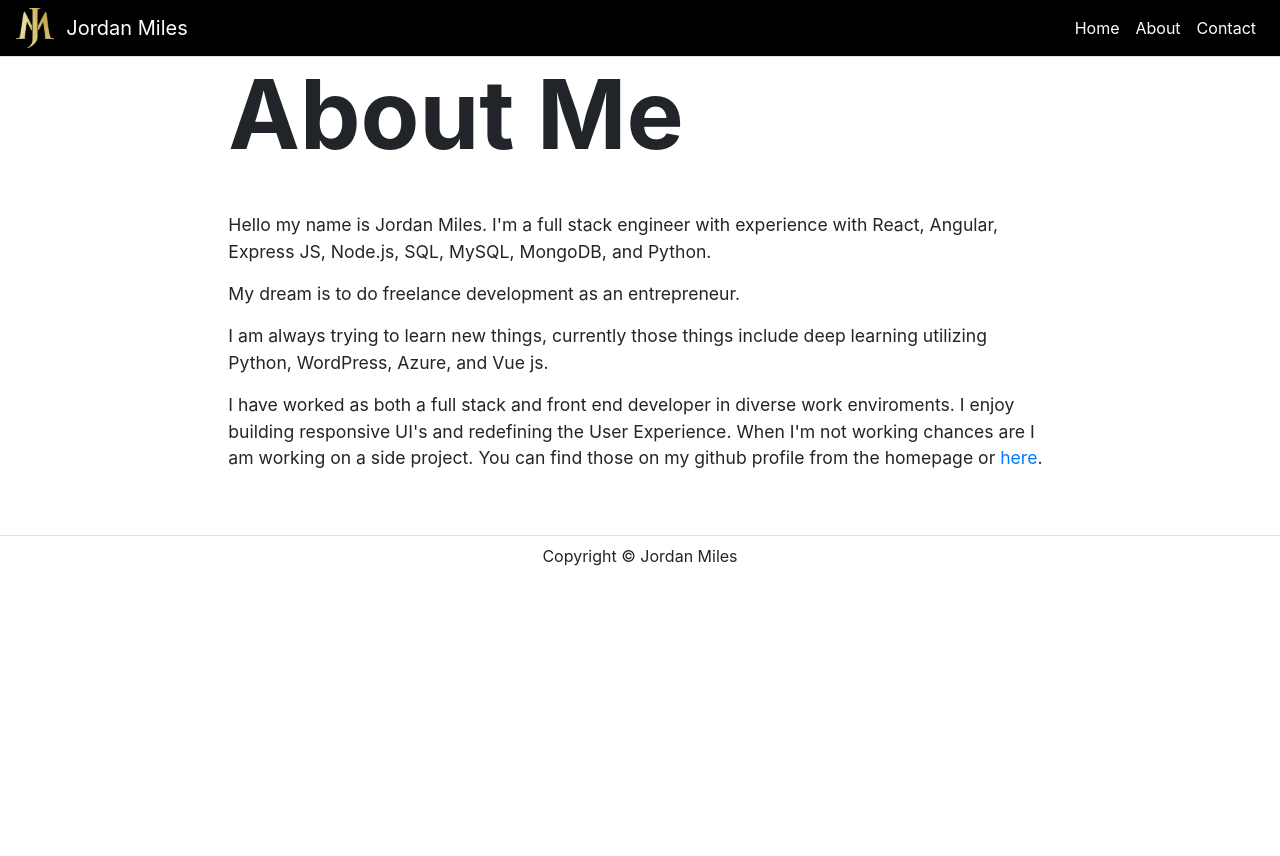
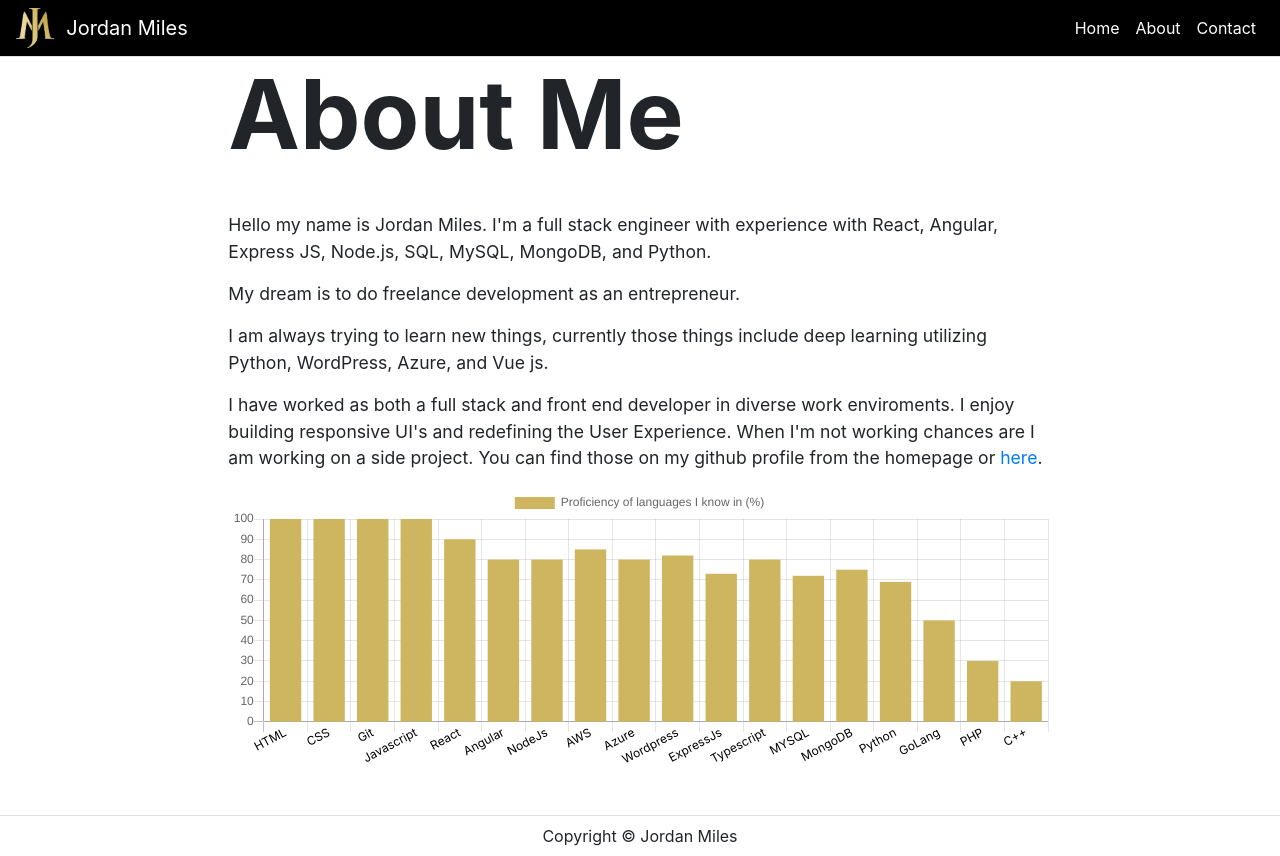
Before and after one commit to J0Miles/Portfolio-Site, a React (Create React App) app: page /about in a window 1280 px wide. Before the commit the page ends 800 px from the top, so only its background shows below. Built offline with nearby package versions, Linux system fonts and the light colour scheme.

Commit message:
Changed wording in legend for better legibility

```diff
--- a/package.json
+++ b/package.json
@@ -8,8 +8,11 @@
     "aos": "^2.3.4",
     "axios": "^0.20.0",
     "bootstrap": "^4.5.2",
+    "chart.js": "^2.9.4",
+    "chartjs": "^0.3.24",
     "react": "^16.13.1",
     "react-bootstrap": "^1.3.0",
+    "react-chartjs-2": "^2.11.1",
     "react-dom": "^16.13.1",
     "react-router-dom": "^5.2.0",
     "react-scripts": "^3.4.3",
--- a/src/App.css
+++ b/src/App.css
@@ -23,6 +23,12 @@
 
 .gradient {
   background: linear-gradient(342deg, #ceb55f 0%, #000000 50%);
+  width: 100%;
+}
+
+.chart-container {
+  position: relative;
+  height: 35vh;
   width: 100%;
 }
 
--- a/src/App.js
+++ b/src/App.js
@@ -31,7 +31,8 @@ class App extends React.Component {
       about: {
         title: "About Me",
         subTitle: "",
-        body: ""
+        body: "",
+        data: {}
       },
       contact: {
         title: "Contact Me"
--- a/src/components/About/aboutpage.jsx
+++ b/src/components/About/aboutpage.jsx
@@ -1,6 +1,7 @@
 import React from "react";
 import Hero from "../Home/heroPage";
 import Content from "../content";
+import BarChart from "./chart.jsx";
 
 function About(props) {
   return (
@@ -30,6 +31,7 @@ function About(props) {
           </a>
           .
         </p>
+        <BarChart />
       </Content>
     </div>
   );
--- a/src/components/About/chart.jsx
+++ b/src/components/About/chart.jsx
@@ -29,7 +29,7 @@ class BarChart extends React.Component {
         ],
         datasets: [
           {
-            label: "Proficiency in languages I know",
+            label: "Proficiency of languages I know in (%)",
             data: [
               100,
               100,
```
Also changed, not shown: 1 other file (tests, documents, lock files or other folders).
